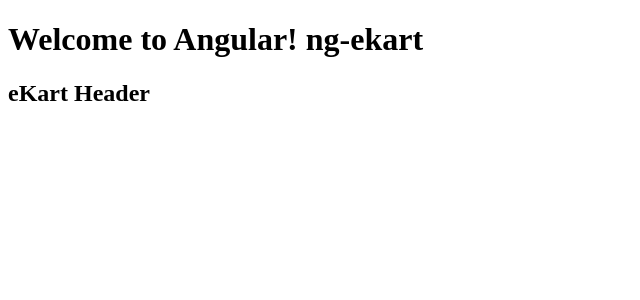
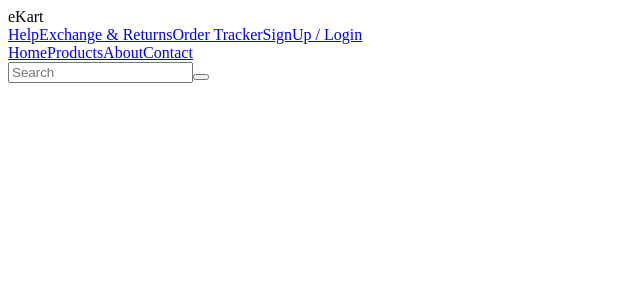
Before and after one commit to Shani-Kumar-Gupta/angular-16-training, an Angular app in the folder ng-ekart/: page / in a window 1280 px wide. Shown: the top 300 px of the page, without its empty margins (0-640 px from the left). Built offline with nearby package versions, Linux system fonts and the light colour scheme.

Commit message:
Header component view template created

```diff
--- a/ng-ekart/src/app/app.component.html
+++ b/ng-ekart/src/app/app.component.html
@@ -1,2 +1 @@
-<h1>Welcome to Angular! {{ title }}</h1>
 <app-header></app-header>
--- a/ng-ekart/src/app/header/header.component.html
+++ b/ng-ekart/src/app/header/header.component.html
@@ -0,0 +1,29 @@
+<div class="ekart--header">
+  <div class="ekart-logo">
+      <!-- <img src="images/logo.jpeg"> -->
+      eKart
+  </div>
+  <div class="ekart--header--nav">
+      <div class="ekart--top--bar">
+          <a href="#">Help</a>
+          <a href="#">Exchange & Returns</a>
+          <a href="#">Order Tracker</a>
+          <a href="#">SignUp / Login</a>
+      </div>
+      <div class="ekart--bottom--bar">
+          <div class="ekart-menu">
+              <a href="#">Home</a>
+              <a href="#">Products</a>
+              <a href="#">About</a>
+              <a href="#">Contact</a>
+          </div>
+          <div class="ekart--search-bar">
+              <input type="text" class="ekart-search-box" placeholder="Search">
+              <button class="ekart--search--btn">
+                  <i class="fa fa fa-search" aria-hidden="true"></i>
+              </button>
+          </div>
+      </div>
+
+  </div>
+</div>
--- a/ng-ekart/src/app/header/header.component.ts
+++ b/ng-ekart/src/app/header/header.component.ts
@@ -2,7 +2,8 @@
 
 @Component({
   selector: 'app-header',
-  template: '<h2>eKart Header</h2>'
+  // template: '<h2>eKart Header</h2>'
+  templateUrl: './header.component.html'
 })
 export class HeaderComponent {
 
```
Also changed, not shown: 1 other file (tests, documents, lock files or other folders).
